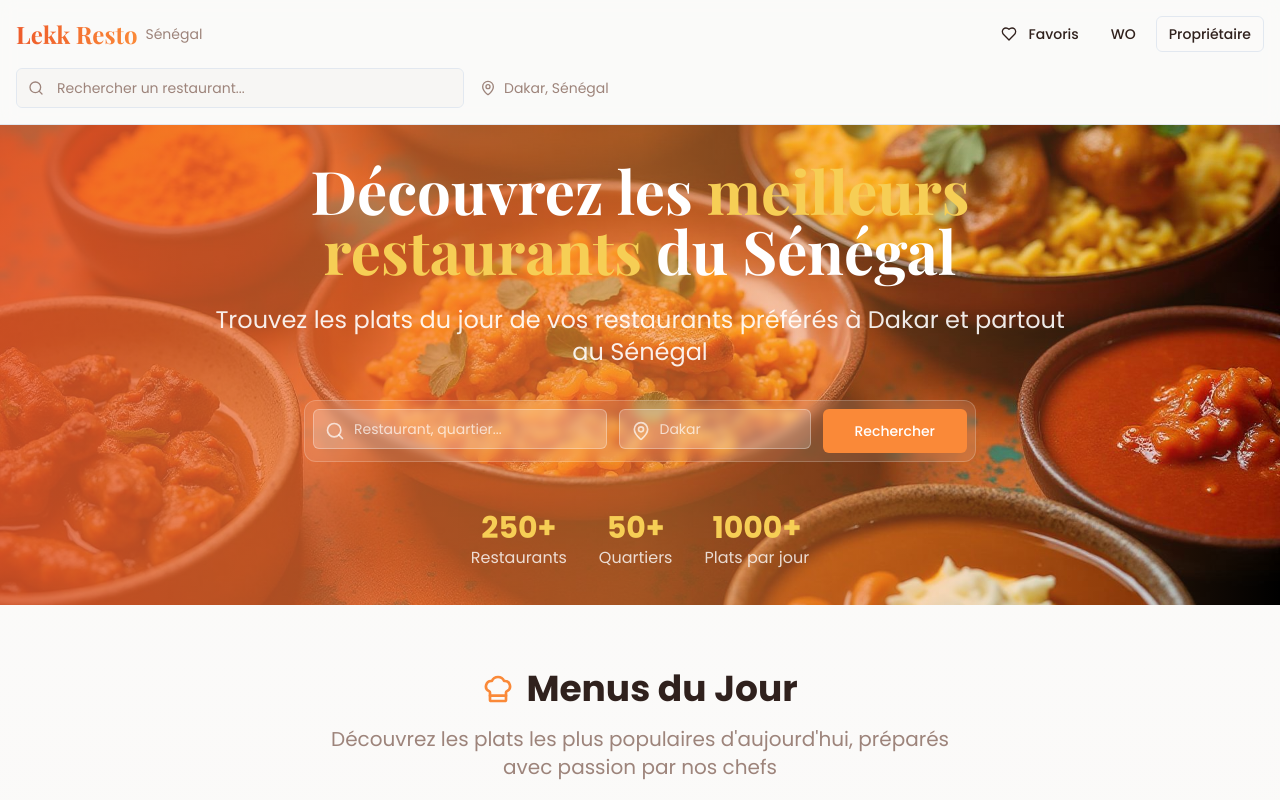
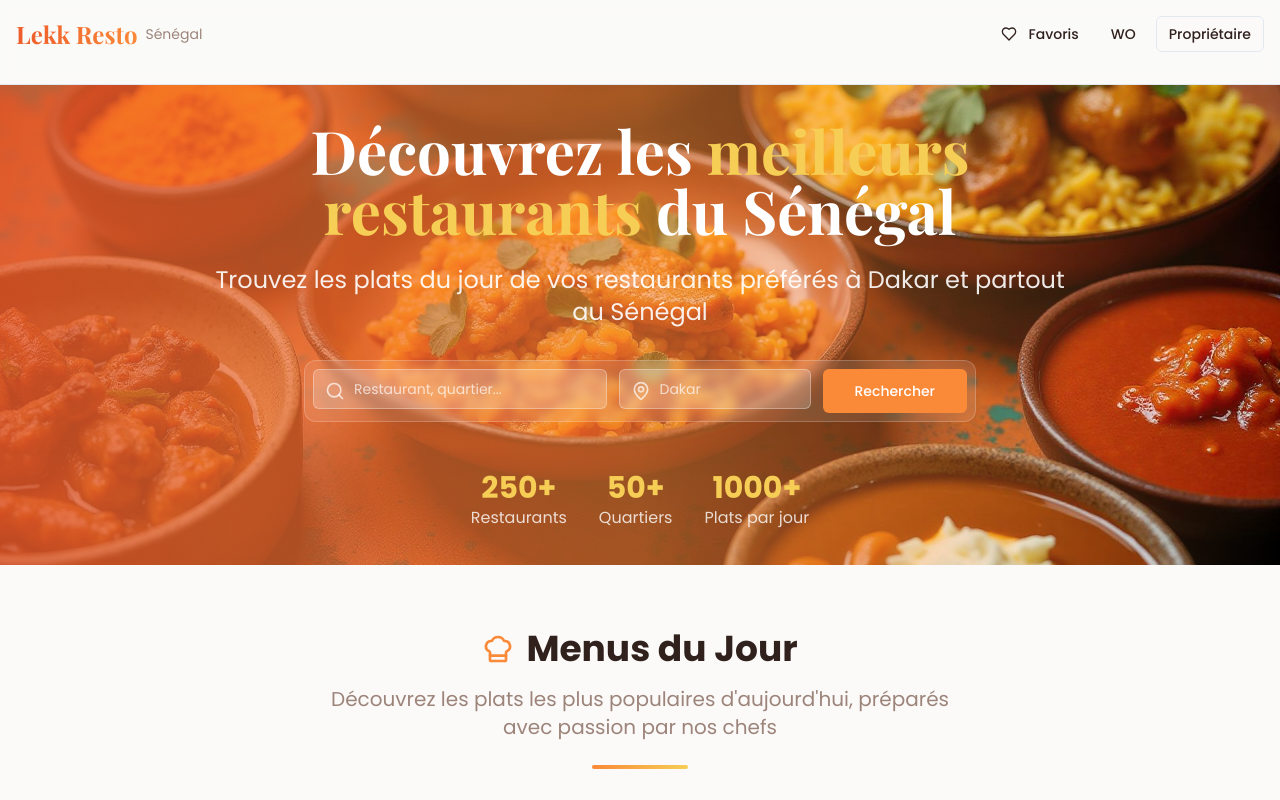
Before and after one commit to nattydreadcrew/lekk-resto-senegal, a React (Vite) app: page / in a window 1280 px wide. Shown: the top 800 px of the page. Built offline with nearby package versions, Linux system fonts and the light colour scheme.

Commit message:
Visual edit in Lovable

```diff
--- a/src/components/Header.tsx
+++ b/src/components/Header.tsx
@@ -28,19 +28,7 @@ const Header = () => {
           </div>
         </div>
 
-        <div className="flex flex-col lg:flex-row gap-4 items-center">
-          <div className="relative flex-1 max-w-md">
-            <Search className="absolute left-3 top-1/2 transform -translate-y-1/2 text-muted-foreground w-4 h-4" />
-            <Input placeholder="Rechercher un restaurant..." className="pl-10 bg-muted/50 cursor-pointer" onClick={() => navigate('/search')} readOnly />
-          </div>
 
-          <div className="flex items-center space-x-2 text-sm text-muted-foreground">
-            <MapPin className="w-4 h-4" />
-            <span>Dakar, Sénégal</span>
-          </div>
-
-
-        </div>
       </div>
     </header>;
 };
```
